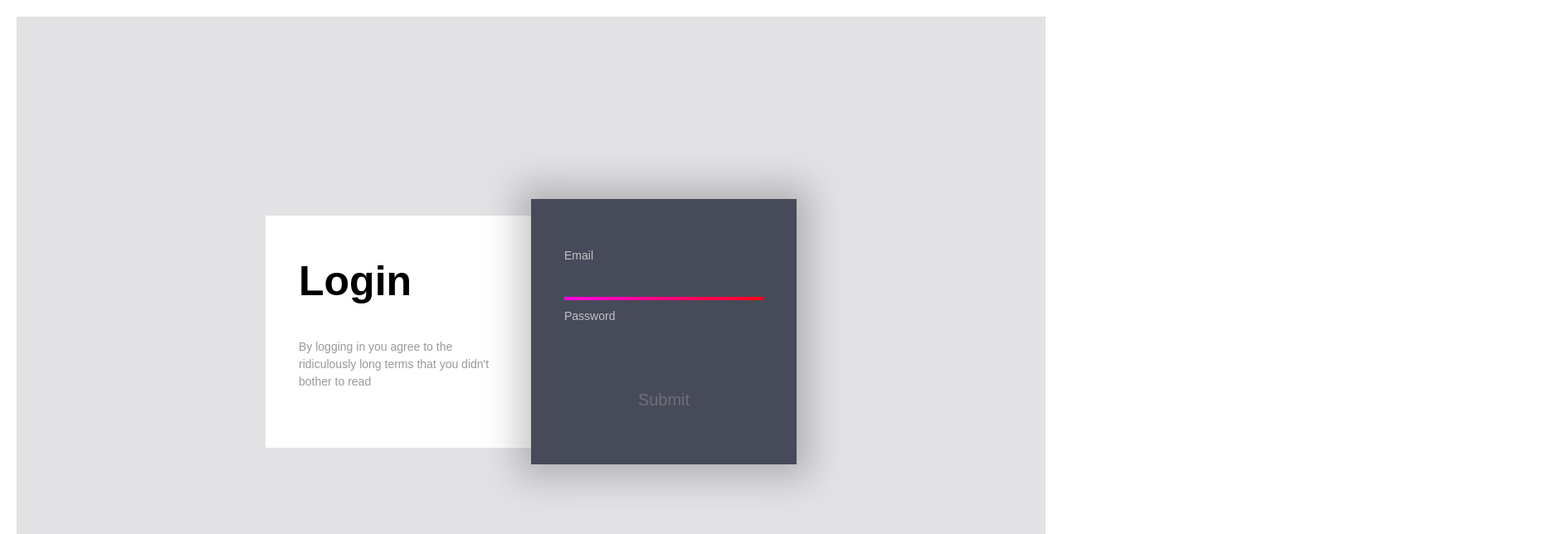
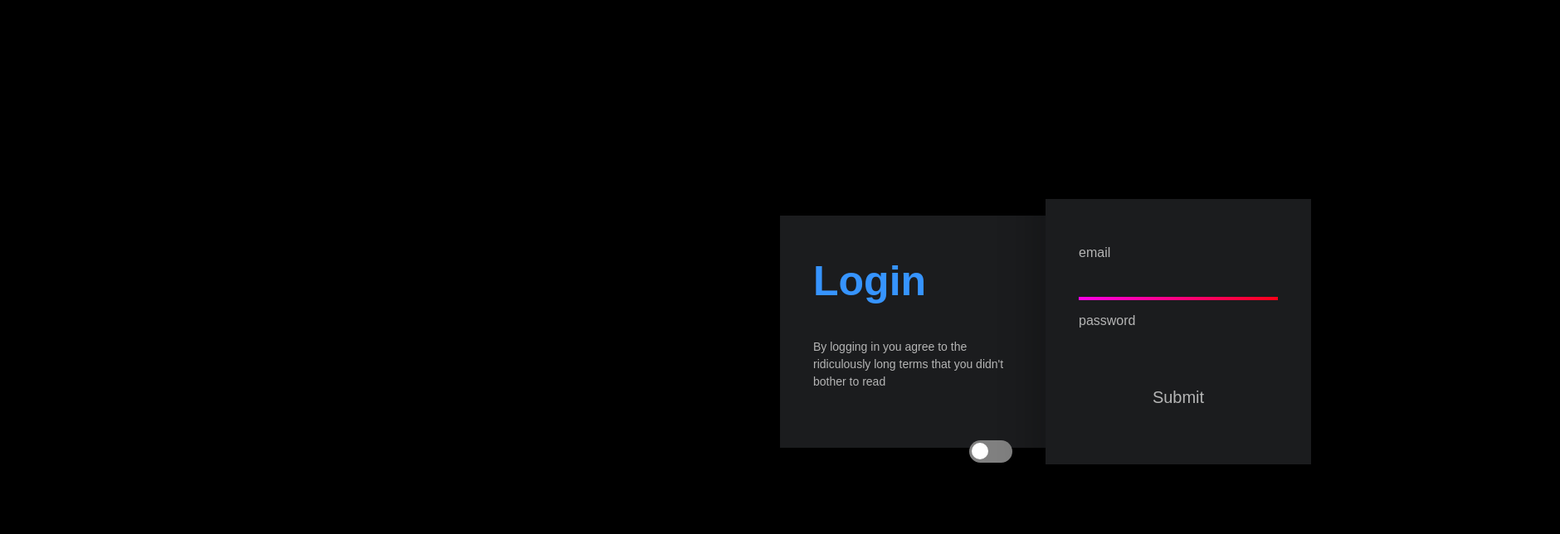
Before and after one commit to siv12345/reference, a plain HTML site: page html/login.html in a window 1280 px wide. Shown: the top 644 px of the page at 83% size, 1880 px wide, since content can reach past the window. Drawn offline with nearby package versions, Linux system fonts and the light colour scheme; a web font is replaced by a local one.

Commit message:
added dark mode for login page

```diff
--- a/css/login.css
+++ b/css/login.css
@@ -8,14 +8,36 @@
 ::-moz-selection {
   background: #2D2F36;
 }
+html {
+  height: 100%;
+  font-family: 'Montserrat';
+  align-items: center;
+  justify-items: center;
+  --bg: #000000;
+  --bg-alt: rgb(72, 78, 85);
+  --bg-panel: #1B1C1E;
+  --color-headings: #3694FF;
+  --color-text: #B5B5B5;
+  --grad: #000000;
+}
+
+html[data-theme='light'] {
+  --bg: #FCFCFC;
+  --bg-panel: #EBEBEB;
+  --color-headings: #0077FF;
+  --color-text: #333333;
+  --grad: #ffffff;
+}
+
 body {
-  background: white;
+  background-color: var(--bg);
   font-family: 'Inter UI', sans-serif;
   margin: 0;
   padding: 20px;
 }
+
 .page {
-  background: #e2e2e5;
+  background: var(--grad);
   display: flex;
   flex-direction: column;
   height: calc(100% - 40px);
@@ -44,7 +66,8 @@ body {
   }
 }
 .left {
-  background: white;
+  background: var(--bg-panel);
+  color: var(--color-headings);
   height: calc(100% - 40px);
   top: 20px;
   position: relative;
@@ -63,16 +86,20 @@ body {
   font-weight: 900;
   margin: 50px 40px 40px;
 }
+.darkTheme{
+  margin: 40px;
+  position: relative;
+}
 .eula {
-  color: #999;
+  color: var(--color-text);
   font-size: 14px;
   line-height: 1.5;
   margin: 40px;
 }
 .right {
-  background: #474A59;
+  background: var(--bg-panel);
   box-shadow: 0px 0px 40px 16px rgba(0,0,0,0.22);
-  color: #F1F1F2;
+  color: var(--color-text);
   position: relative;
   width: 50%;
 }
@@ -99,7 +126,7 @@ path {
   position: absolute;
 }
 label {
-  color:  #c2c2c5;
+  color: var(--color-text);
   display: block;
   font-size: 14px;
   height: 16px;
@@ -120,8 +147,8 @@ input::-moz-focus-inner {
   border: 0;
 }
 #submit {
-  color: #707075;
-  margin-top: 40px;
+  color: var(--color-text);
+  margin-top: 19px;
   transition: color 300ms;
 }
 #submit:focus {
@@ -130,3 +157,53 @@ input::-moz-focus-inner {
 #submit:active {
   color: #d0d0d2;
 }
+
+input[type=checkbox] {
+  height: 0;
+  width: 0;
+  visibility: hidden;
+}
+
+label {
+  cursor: pointer;
+  text-indent: -9999px;
+  width: 52px;
+  height: 27px;
+  background: grey;
+  float: right;
+  border-radius: 100px;
+  position: relative;
+}
+
+label:after {
+  content: '';
+  position: absolute;
+  top: 3px;
+  left: 3px;
+  width: 20px;
+  height: 20px;
+  background: #fff;
+  border-radius: 90px;
+  transition: 0.3s;
+}
+
+input:checked + label {
+  background: var(--color-headings);
+}
+
+input:checked + label:after {
+  left: calc(100% - 5px);
+  transform: translateX(-100%);
+}
+
+label:active:after {
+  width: 45px;
+}
+
+html.transition,
+html.transition *,
+html.transition *:before,
+html.transition *:after {
+  transition: all 750ms !important;
+  transition-delay: 0 !important;
+}
--- a/html/login.html
+++ b/html/login.html
@@ -11,7 +11,11 @@
   <div class="container">
     <div class="left">
       <div class="login">Login</div>
-      <div class="eula">By logging in you agree to the ridiculously long terms that you didn't bother to read</div>
+      <div class="eula"><p>By logging in you agree to the ridiculously long terms that you didn't bother to read</p></div>
+      <div class="darkTheme">
+        <input type="checkbox" id="switch" name="theme"><label for="switch"></label>
+        <script src="../js/darkMode.js"></script>
+    </div>
     </div>
     <div class="right">
       <svg viewBox="0 0 320 300">
@@ -37,9 +41,11 @@
         <path d="m 40,120.00016 239.99984,-3.2e-4 c 0,0 24.99263,0.79932 25.00016,35.00016 0.008,34.20084 -25.00016,35 -25.00016,35 h -239.99984 c 0,-0.0205 -25,4.01348 -25,38.5 0,34.48652 25,38.5 25,38.5 h 215 c 0,0 20,-0.99604 20,-25 0,-24.00396 -20,-25 -20,-25 h -190 c 0,0 -20,1.71033 -20,25 0,24.00396 20,25 20,25 h 168.57143" />
       </svg>
       <div class="form">
-        <label for="email">Email</label>
+        <!-- <label for="email">Email</label> -->
+        <p>email</p>
         <input type="email" id="email">
-        <label for="password">Password</label>
+        <!-- <label for="password">Password</label> -->
+        <p>password</p>
         <input type="password" id="password">
         <input type="submit" id="submit" value="Submit">
       </div>
--- a/js/darkMode.js
+++ b/js/darkMode.js
@@ -4,11 +4,9 @@ checkbox.addEventListener('change', function() {
     if(this.checked) {
         trans()
         document.documentElement.setAttribute('data-theme', 'light')
-        document.cookie = "data-theme=light"
     } else {
         trans()
         document.documentElement.setAttribute('data-theme', 'dark')
-        document.cookie = "data-theme=dark"
     }
 })
 
```
